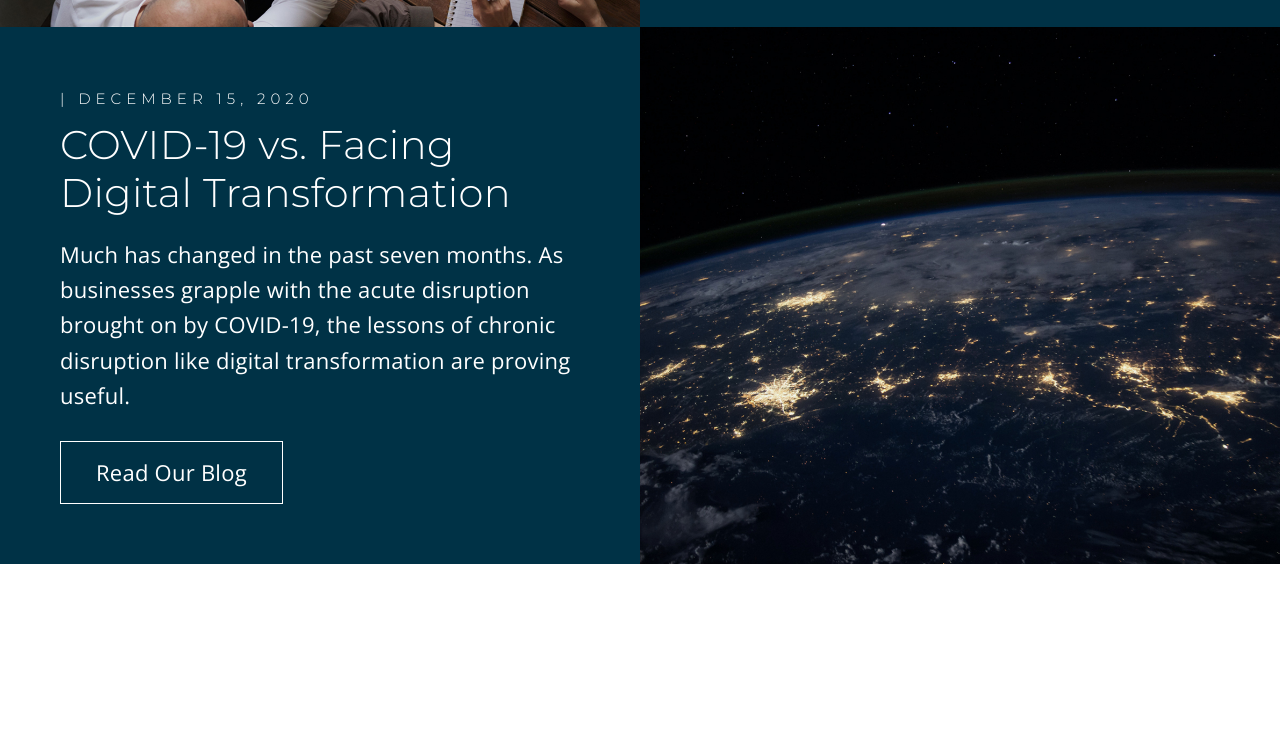
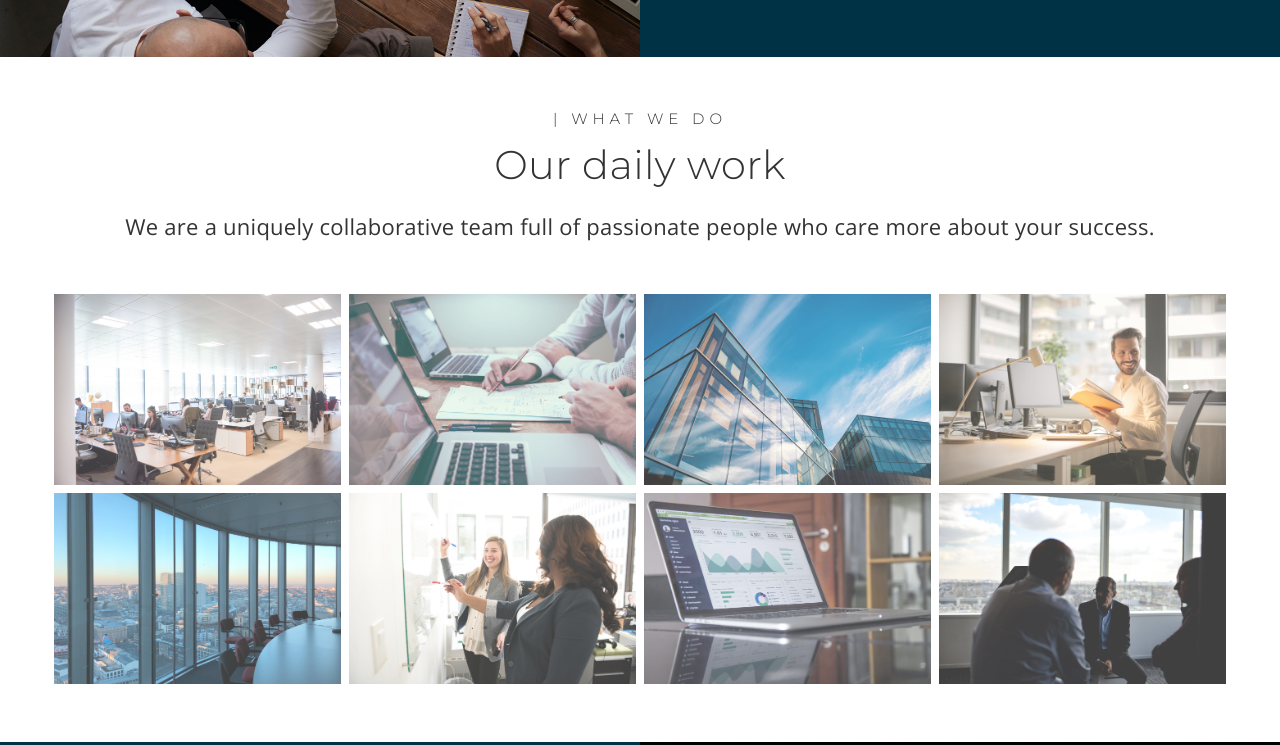
Before and after one commit to anna-ossowska/advision-v2, a website: page index.html in a window 1280 px wide. Shown: the part 1746-2491 px from the top of the page. Before the commit the page ends 2314 px from the top, so only its background shows below. Drawn offline with nearby package versions, Linux system fonts and the light colour scheme.

Commit message:
Creating the cases section

```diff
--- a/index.html
+++ b/index.html
@@ -140,6 +140,124 @@
         </div>
       </section>
 
+      <!-- Cases -->
+      <section id="cases" class="cases section-cases flex-grid section-padding">
+        <header class="section-header">
+          <h4 class="heading-tertiary mb-2">| What we do</h4>
+          <h2 class="heading-secondary">Our daily work</h2>
+          <p class="paragraph mb-6">
+            We are a uniquely collaborative team full of passionate people who
+            care more about your success.
+          </p>
+        </header>
+        <div class="cases__row">
+          <div class="cases__col">
+            <a
+              href="images/cases/cases1.jpg"
+              data-lightbox="cases"
+              data-title="Oslo office"
+            >
+              <img
+                class="cases__img"
+                src="images/cases/cases1.jpg"
+                alt="case"
+              />
+            </a>
+          </div>
+          <div class="cases__col">
+            <a
+              href="images/cases/cases2.jpg"
+              data-lightbox="cases"
+              data-title="Case team work"
+            >
+              <img
+                class="cases__img"
+                src="images/cases/cases2.jpg"
+                alt="case"
+              />
+            </a>
+          </div>
+          <div class="cases__col">
+            <a
+              href="images/cases/cases3.jpg"
+              data-lightbox="cases"
+              data-title="Oslo office"
+            >
+              <img
+                class="cases__img"
+                src="images/cases/cases3.jpg"
+                alt="case"
+              />
+            </a>
+          </div>
+          <div class="cases__col">
+            <a
+              href="images/cases/cases4.jpg"
+              data-lightbox="cases"
+              data-title="John Barkley from London office."
+            >
+              <img
+                class="cases__img"
+                src="images/cases/cases4.jpg"
+                alt="case"
+              />
+            </a>
+          </div>
+          <div class="cases__col">
+            <a
+              href="images/cases/cases5.jpg"
+              data-lightbox="cases"
+              data-title="London office"
+            >
+              <img
+                class="cases__img"
+                src="images/cases/cases5.jpg"
+                alt="case"
+              />
+            </a>
+          </div>
+          <div class="cases__col">
+            <a
+              href="images/cases/cases6.jpg"
+              data-lightbox="cases"
+              data-title="Jane Coley and Martha Bright working on a client case."
+            >
+              <img
+                class="cases__img"
+                src="images/cases/cases6.jpg"
+                alt="case"
+              />
+            </a>
+          </div>
+          <div class="cases__col">
+            <a
+              href="images/cases/cases7.jpg"
+              data-lightbox="cases"
+              data-title="Tableau dashboard prepared for the client meeting."
+            >
+              <img
+                class="cases__img"
+                src="images/cases/cases7.jpg"
+                alt="case"
+              />
+            </a>
+          </div>
+          <div class="cases__col">
+            <a
+              href="images/cases/cases8.jpg"
+              data-lightbox="cases"
+              data-title="Client meeting in the Oslo office."
+            >
+              <img
+                class="cases__img"
+                src="images/cases/cases8.jpg"
+                alt="case"
+              />
+            </a>
+          </div>
+        </div>
+      </section>
+
       <!-- Card (Blog) -->
       <section id="blog" class="card">
         <div class="card__row card__row--reversed">
--- a/sass/base/_utilities.scss
+++ b/sass/base/_utilities.scss
@@ -38,6 +38,10 @@
   margin-bottom: 3rem;
 }
 
+.mb-6 {
+  margin-bottom: 5rem;
+}
+
 .mt-1 {
   margin-top: 0.5rem;
 }
--- /dev/null
+++ b/sass/layout/_cases.scss
@@ -0,0 +1,25 @@
+.cases {
+  &__row {
+    display: flex;
+    flex-wrap: wrap;
+  }
+
+  &__col {
+    flex: 25%;
+    max-width: 25%;
+    padding: 0 0.4rem;
+  }
+
+  &__img {
+    opacity: 0.8;
+    background-position: center;
+    background-size: cover;
+    opacity: 0.75;
+    transition: opacity 0.5s ease-in-out;
+    margin-bottom: 0.4rem;
+
+    &:hover {
+      opacity: 1;
+    }
+  }
+}
--- a/sass/main.scss
+++ b/sass/main.scss
@@ -10,6 +10,7 @@
 @import 'components/card';
 @import 'components/video';
 
+@import 'layout/cases';
 @import 'layout/flex-columns';
 @import 'layout/flex-items';
 @import 'layout/header';
--- a/sass/pages/_home.scss
+++ b/sass/pages/_home.scss
@@ -1,4 +1,9 @@
 .section-about {
-  padding: 3.5rem;
+  padding: 5rem;
   background: $color-grey-light-1;
 }
+
+.section-cases {
+  padding: 5rem;
+  text-align: center;
+}
```
Also changed, not shown: css/style.css.
